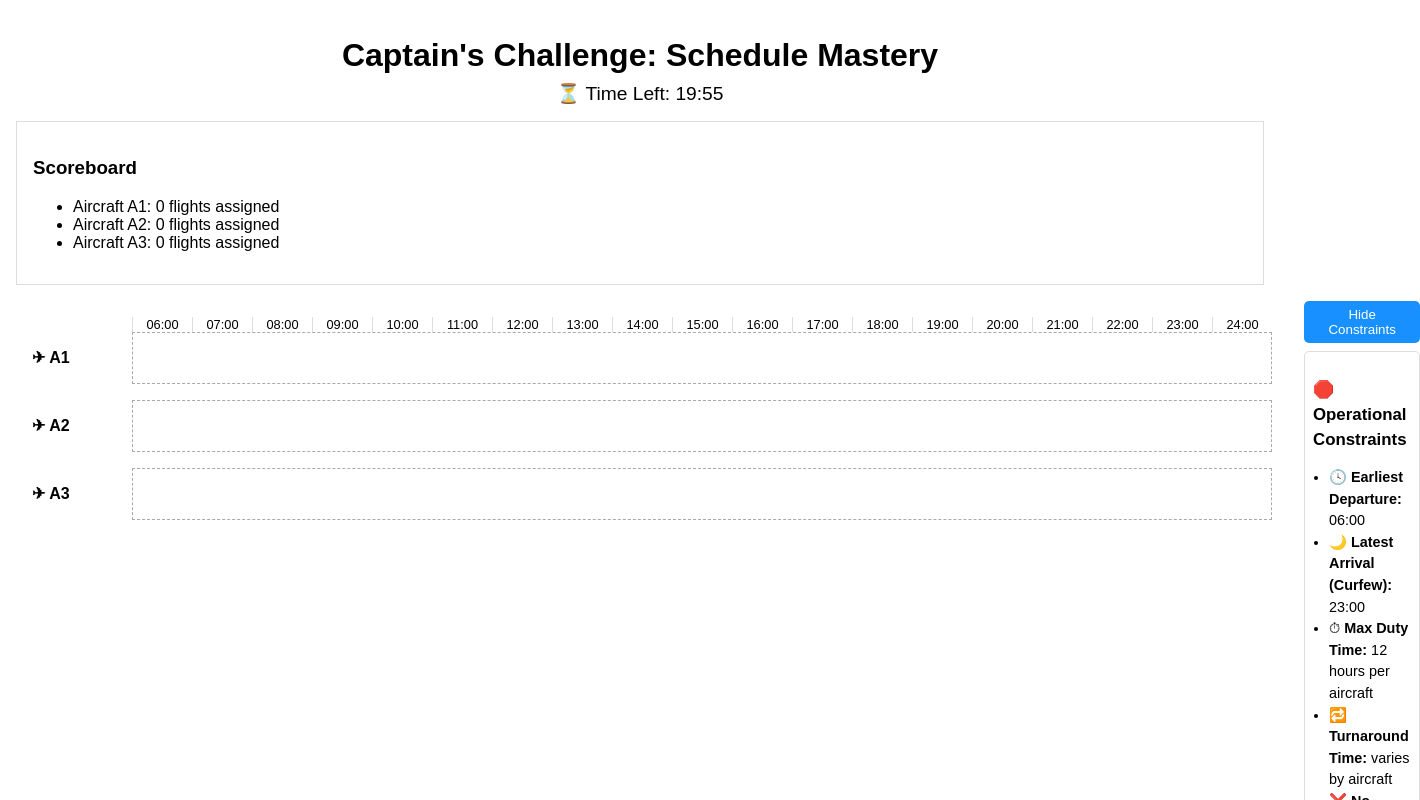
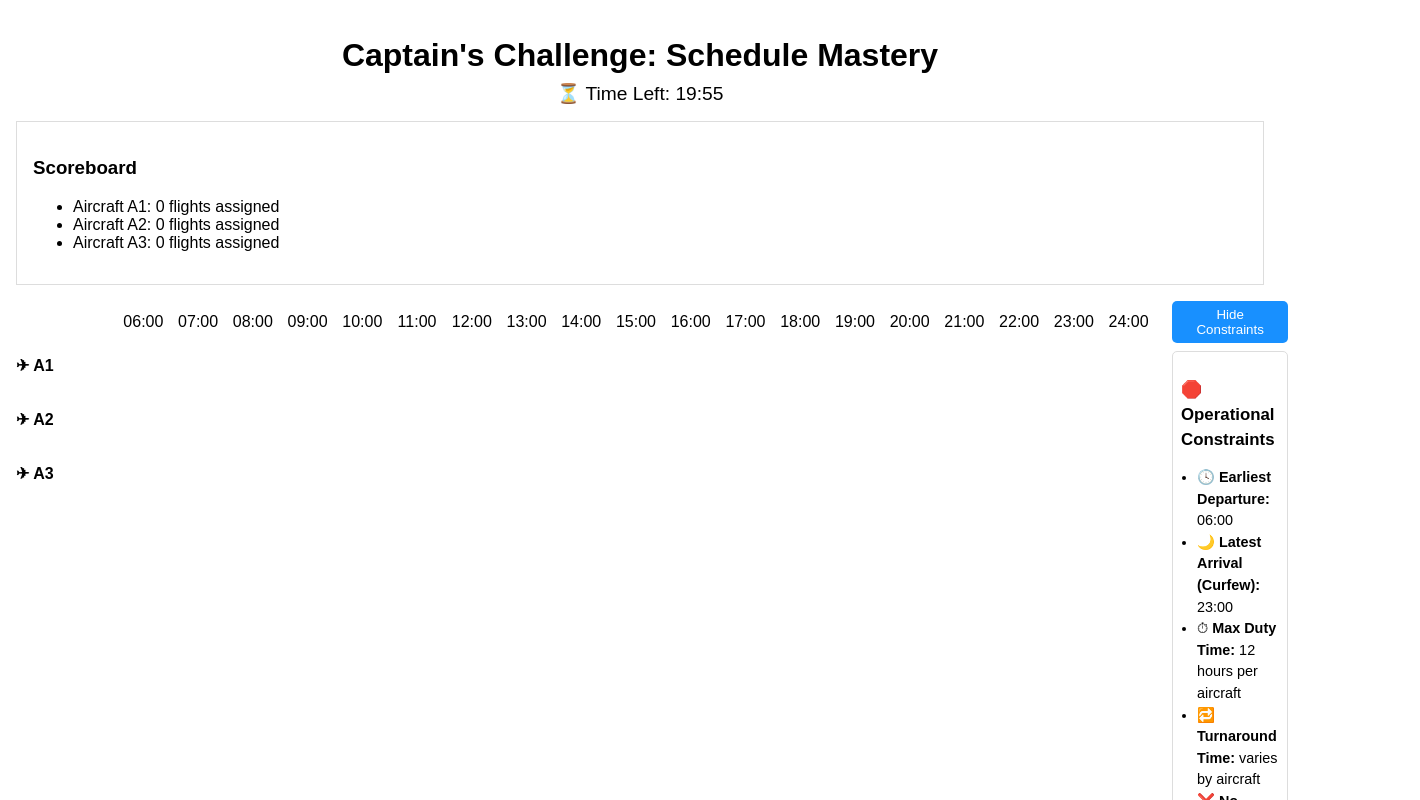
Before and after one commit to aleoliveto/scheduling, a React (Create React App) app: page / in a window 1280 px wide. Shown: the top 800 px of the page, 1420 px wide, since content can reach past the window. Built offline with nearby package versions, Linux system fonts and the light colour scheme.

Commit message:
🎨 Refactor GanttSchedule layout + 🧲 Enable touch drag via react-dnd-touch-backend

```diff
--- a/src/components/GanttSchedule.js
+++ b/src/components/GanttSchedule.js
@@ -1,285 +1,105 @@
+// src/components/GanttSchedule.js
 import React, { useRef } from 'react';
-import { useDrop } from 'react-dnd';
+import { useDrop, useDrag } from 'react-dnd';
+import './GanttSchedule.scss';
 
-const baseTime = 360; // 06:00 in minutes
-const totalMinutes = 1080; // 18 hours (06:00 to 24:00)
-const hours = Array.from({ length: 19 }, (_, i) => 6 + i); // 06:00–24:00
-const timelineWidth = 1140; // 19 * 60px
+const baseTime = 360;
+const totalMinutes = 1080;
+const hours = Array.from({ length: 19 }, (_, i) => 6 + i);
 
-const GanttSchedule = ({
-  routesByAircraft,
-  onRouteDrop,
-  onRouteDelete,
-  onUpdateTripStart
-}) => {
+export default function GanttSchedule({ routesByAircraft, onRouteDrop, onRouteDelete, onUpdateTripStart }) {
   return (
-    <div style={{ padding: '1rem' }}>
-      <div style={{ width: `${timelineWidth + 100}px`, overflowX: 'auto' }}>
-        {/* Timeline Header */}
-        <div style={{ display: 'flex', width: `${timelineWidth}px`, marginLeft: '100px' }}>
-          {hours.map((hour) => (
-            <div
-              key={hour}
-              style={{
-                width: '60px',
-                textAlign: 'center',
-                fontSize: '0.8rem',
-                borderLeft: '1px solid #ddd',
-              }}
-            >
-              {String(hour).padStart(2, '0')}:00
-            </div>
+    <div className="gantt-container">
+      <div className="timeline-header">
+        <div className="aircraft-label-placeholder" />
+        {hours.map(h => (
+          <div key={h} className="timeline-hour">{`${String(h).padStart(2,'0')}:00`}</div>
         ))}
       </div>
 
-        {/* Aircraft Rows */}
-        {Object.entries(routesByAircraft).map(([aircraftId, assignedRoutes]) => (
+      {Object.entries(routesByAircraft).map(([aircraftId, segments]) => (
         <AircraftRow
           key={aircraftId}
           aircraftId={aircraftId}
-            assignedRoutes={assignedRoutes}
+          segments={segments}
           onRouteDrop={onRouteDrop}
           onRouteDelete={onRouteDelete}
           onUpdateTripStart={onUpdateTripStart}
-            timelineWidth={timelineWidth}
+        />
+      ))}
+    </div>
+  );
+}
+
+function AircraftRow({ aircraftId, segments, onRouteDrop, onRouteDelete, onUpdateTripStart }) {
+  const ref = useRef(null);
+  const [{ isOver }, drop] = useDrop({
+    accept: 'ROUTE',
+    drop: (item, monitor) => {
+      const rect = ref.current?.getBoundingClientRect();
+      const x = monitor.getClientOffset()?.x - rect.left;
+      const percent = Math.max(0, Math.min(1, x / rect.width));
+      const dropTime = baseTime + Math.round(percent * totalMinutes);
+      onRouteDrop(aircraftId, item, dropTime);
+    },
+    collect: monitor => ({ isOver: monitor.isOver({ shallow: true }) })
+  });
+  drop(ref);
+
+  return (
+    <div className="aircraft-row">
+      <div className="aircraft-label">✈ {aircraftId}</div>
+      <div ref={ref} className={`timeline ${isOver ? 'over' : ''}`}>
+        {segments.map(route => (
+          <Segment
+            key={route.id}
+            route={route}
+            onDelete={() => onRouteDelete(aircraftId, route.id)}
+            onStartChange={route.id.endsWith('-out') ? value => onUpdateTripStart(aircraftId, route.tripId, +value) : null}
           />
         ))}
       </div>
     </div>
   );
-};
-
-const AircraftRow = ({
-  aircraftId,
-  assignedRoutes,
-  onRouteDrop,
-  onRouteDelete,
-  onUpdateTripStart,
-  timelineWidth
-}) => {
-  const containerRef = useRef(null);
-
-  const [{ isOver }, drop] = useDrop(() => ({
-    accept: 'ROUTE',
-    drop: (item, monitor) => {
-      if (!containerRef.current) return;
-      const boundingRect = containerRef.current.getBoundingClientRect();
-      const clientOffset = monitor.getClientOffset();
-      if (!clientOffset) return;
-
-      const relativeX = clientOffset.x - boundingRect.left;
-      const percent = Math.min(Math.max(relativeX / timelineWidth, 0), 1);
-      const dropTime = baseTime + Math.floor(percent * totalMinutes);
-
-      onRouteDrop(aircraftId, item, dropTime);
-    },
-    collect: (monitor) => ({
-      isOver: monitor.isOver({ shallow: true }),
-    }),
-  }));
-
-  drop(containerRef);
-
-  // Dropdown options (every 5 min between 06:00 and 24:00)
-  const startOptions = [];
-  for (let mins = baseTime; mins <= baseTime + totalMinutes - 5; mins += 5) {
-    const h = Math.floor(mins / 60);
-    const m = mins % 60;
-    const label = `${String(h).padStart(2, '0')}:${String(m).padStart(2, '0')}`;
-    startOptions.push(
-      <option key={mins} value={mins}>
-        {label}
-      </option>
-    );
 }
 
-  const formatTime = (mins) => {
-    const h = Math.floor(mins / 60);
-    const m = mins % 60;
-    return `${String(h).padStart(2, '0')}:${String(m).padStart(2, '0')}`;
-  };
+function Segment({ route, onDelete, onStartChange }) {
+  const widthPercent = ((route.end - route.start) / totalMinutes) * 100;
+  const leftPercent = ((route.start - baseTime) / totalMinutes) * 100;
+  const mode = route.isTurnaround ? 'turnaround' : 'outbound';
+
+  const [{ isDragging }, drag] = useDrag({
+    type: 'SEGMENT',
+    item: { id: route.id },
+    collect: m => ({ isDragging: m.isDragging() })
+  });
 
   return (
-    <div style={{ display: 'flex', alignItems: 'center', marginBottom: '1rem' }}>
-      <div style={{ width: '100px', fontWeight: 'bold' }}>✈ {aircraftId}</div>
     <div
-        ref={containerRef}
-        style={{
-          position: 'relative',
-          width: `${timelineWidth}px`,
-          height: '50px',
-          border: '1px dashed #aaa',
-          backgroundColor: isOver ? '#f0f0f0' : '#fff',
-          overflow: 'hidden'
-        }}
+      ref={drag}
+      style={{ width: `${widthPercent}%`, left: `${leftPercent}%`, opacity: isDragging ? 0.7 : 1 }}
+      className={`segment ${mode}`}
     >
-        {assignedRoutes.map((route) => {
-          const startPercent = ((route.start - baseTime) / totalMinutes) * 100;
-          const widthPercent = ((route.end - route.start) / totalMinutes) * 100;
-
-          // --- Outbound (first sector of the trip) ---
-          if (!route.isTurnaround && route.id.endsWith('-out')) {
-            const onStartTimeChange = (e) => {
-              const newStart = parseInt(e.target.value, 10);
-              onUpdateTripStart(aircraftId, route.tripId, newStart);
-            };
+      <div className="info">
+        {!route.isTurnaround ? route.from + ' → ' + route.to : `${route.turnaround || route.end - route.start}m Turn`}
+        {onStartChange && (
+          <select
+            className="start-select"
+            value={route.start}
+            onChange={e => onStartChange(e.target.value)}
+          >
+            {Array.from({ length:  (totalMinutes / 5) + 1 }, (_, i) => {
+              const m = baseTime + i * 5;
+              const hh = Math.floor(m/60);
+              const mm = m%60;
               return (
-              <div
-                key={route.id}
-                title={`${route.from} → ${route.to}\n${formatTime(route.start)}–${formatTime(route.end)}`}
-                style={{
-                  position: 'absolute',
-                  left: `${startPercent}%`,
-                  width: `${widthPercent}%`,
-                  height: '100%',
-                  backgroundColor: '#69c0ff',
-                  color: 'white',
-                  display: 'flex',
-                  flexDirection: 'column',
-                  alignItems: 'center',
-                  justifyContent: 'center',
-                  borderRadius: '4px',
-                  fontSize: '0.8rem',
-                  border: '2px solid #0050b3',
-                  boxSizing: 'border-box',
-                  userSelect: 'none',
-                  zIndex: 3
-                }}
-              >
-                <span>{route.from} → {route.to}</span>
-                <select
-                  value={route.start}
-                  onChange={onStartTimeChange}
-                  style={{
-                    marginTop: 2,
-                    fontSize: '0.7rem',
-                    borderRadius: '3px',
-                    border: 'none',
-                    outline: 'none',
-                    color: '#003a8c',
-                    fontWeight: 'bold',
-                    cursor: 'pointer',
-                    width: '70%',
-                  }}
-                >
-                  {startOptions}
+                <option key={m} value={m}>{`${String(hh).padStart(2,'0')}:${String(mm).padStart(2,'0')}`}</option>
+              );
+            })}
           </select>
-                <button
-                  onClick={() => onRouteDelete(aircraftId, route.id)}
-                  style={{
-                    position: 'absolute',
-                    top: '2px',
-                    right: '4px',
-                    background: 'transparent',
-                    color: 'white',
-                    border: 'none',
-                    fontWeight: 'bold',
-                    cursor: 'pointer',
-                  }}
-                  title="Delete whole trip"
-                >
-                  ✖
-                </button>
+        )}
+      </div>
+      <button className="delete-btn" onClick={onDelete}>✖</button>
     </div>
   );
 }
-
-          // --- Turnaround segment ---
-          if (route.isTurnaround) {
-            return (
-              <div
-                key={route.id}
-                title={`Turnaround: ${route.turnaround || (route.end - route.start)} min`}
-                style={{
-                  position: 'absolute',
-                  left: `${startPercent}%`,
-                  width: `${widthPercent}%`,
-                  height: '100%',
-                  backgroundColor: '#f5222d',
-                  opacity: 0.7,
-                  display: 'flex',
-                  alignItems: 'center',
-                  justifyContent: 'center',
-                  color: 'white',
-                  borderRadius: '4px',
-                  fontSize: '0.8rem',
-                  fontWeight: 'bold',
-                  zIndex: 2
-                }}
-              >
-                {route.turnaround || (route.end - route.start)} min Turn
-                <button
-                  onClick={() => onRouteDelete(aircraftId, route.id)}
-                  style={{
-                    position: 'absolute',
-                    top: '2px',
-                    right: '4px',
-                    background: 'transparent',
-                    color: 'white',
-                    border: 'none',
-                    fontWeight: 'bold',
-                    cursor: 'pointer',
-                  }}
-                  title="Delete whole trip"
-                >
-                  ✖
-                </button>
-              </div>
-            );
-          }
-
-          // --- Inbound segment ---
-          if (!route.isTurnaround && route.id.endsWith('-in')) {
-            return (
-              <div
-                key={route.id}
-                title={`${route.from} → ${route.to}\n${formatTime(route.start)}–${formatTime(route.end)}`}
-                style={{
-                  position: 'absolute',
-                  left: `${startPercent}%`,
-                  width: `${widthPercent}%`,
-                  height: '100%',
-                  backgroundColor: '#69c0ff',
-                  color: 'white',
-                  display: 'flex',
-                  flexDirection: 'column',
-                  alignItems: 'center',
-                  justifyContent: 'center',
-                  borderRadius: '4px',
-                  fontSize: '0.8rem',
-                  border: '2px solid #0050b3',
-                  boxSizing: 'border-box',
-                  userSelect: 'none',
-                  zIndex: 3
-                }}
-              >
-                <span>{route.from} → {route.to}</span>
-                <button
-                  onClick={() => onRouteDelete(aircraftId, route.id)}
-                  style={{
-                    position: 'absolute',
-                    top: '2px',
-                    right: '4px',
-                    background: 'transparent',
-                    color: 'white',
-                    border: 'none',
-                    fontWeight: 'bold',
-                    cursor: 'pointer',
-                  }}
-                  title="Delete whole trip"
-                >
-                  ✖
-                </button>
-              </div>
-            );
-          }
-
-          // Should not hit this, but return null if segment is malformed
-          return null;
-        })}
-      </div>
-    </div>
-  );
-};
-
-export default GanttSchedule;
--- /dev/null
+++ b/src/components/GanttSchedule.scss
@@ -0,0 +1,107 @@
+// src/components/GanttSchedule.scss
+
+.gantt-container {
+  overflow-x: auto;
+  background: var(--ej-bg);
+  padding: 0.5rem 0;
+
+  .timeline-header {
+    display: flex;
+    margin-bottom: 6px;
+
+    .aircraft-label-placeholder {
+      flex: 0 0 100px;
+    }
+
+    .timeline-hour {
+      width: 60px;
+      text-align: center;
+      padding: 4px 0;
+      color: var(--ej-dark);
+      border-left: 1px solid var(--ej-lightgrid);
+      background: #fff;
+      font-size: var(--font-sm);
+    }
+  }
+
+  .aircraft-row {
+    display: flex;
+    align-items: center;
+    height: 50px;
+    margin-bottom: 4px;
+
+    .aircraft-label {
+      flex: 0 0 100px;
+      font-weight: bold;
+      color: var(--ej-dark);
+    }
+
+    .timeline {
+      flex: 1;
+      position: relative;
+      height: 100%;
+      background: #fff;
+      border: 1px solid var(--ej-lightgrid);
+      border-radius: 4px;
+
+      &.over { background: #f5f5f5; }
+
+      &::before {
+        content: '';
+        position: absolute;
+        inset: 0;
+        background: repeating-linear-gradient(
+          to right,
+          transparent,
+          transparent 59px,
+          var(--ej-lightgrid) 60px
+        );
+        pointer-events: none;
+      }
+    }
+
+    .segment {
+      position: absolute;
+      top: 0;
+      bottom: 0;
+      border-radius: 4px;
+      display: flex;
+      align-items: center;
+      padding: 0 4px;
+      box-sizing: border-box;
+      overflow: hidden;
+      z-index: 2;
+      font-size: var(--font-sm);
+
+      .info { flex: 1; text-align: center; }
+      .start-select { margin-top: 2px; font-size: var(--font-sm); padding: 2px; width: 60px; }
+      .delete-btn { background: transparent; border: none; cursor: pointer; font-size: 1rem; color: white; margin-left: 4px; }
+
+      &.outbound {
+        background: var(--ej-orange);
+        border: 2px solid darken(#ff6600, 10%);
+        box-shadow: 0 2px 4px rgba(0,0,0,0.15);
+      }
+
+      &.turnaround {
+        background: var(--ej-turn);
+        border: 1px solid var(--ej-dark);
+        opacity: 0.9;
+        color: var(--ej-dark);
+        justify-content: center;
+      }
+    }
+  }
+}
+
+@media (max-width: 768px) {
+  .gantt-container {
+    .aircraft-row {
+      height: 40px;
+      .segment {
+        font-size: 0.7rem;
+        padding: 0 2px;
+      }
+    }
+  }
+}
```
Lines whose indentation alone changed are shown as unchanged.
